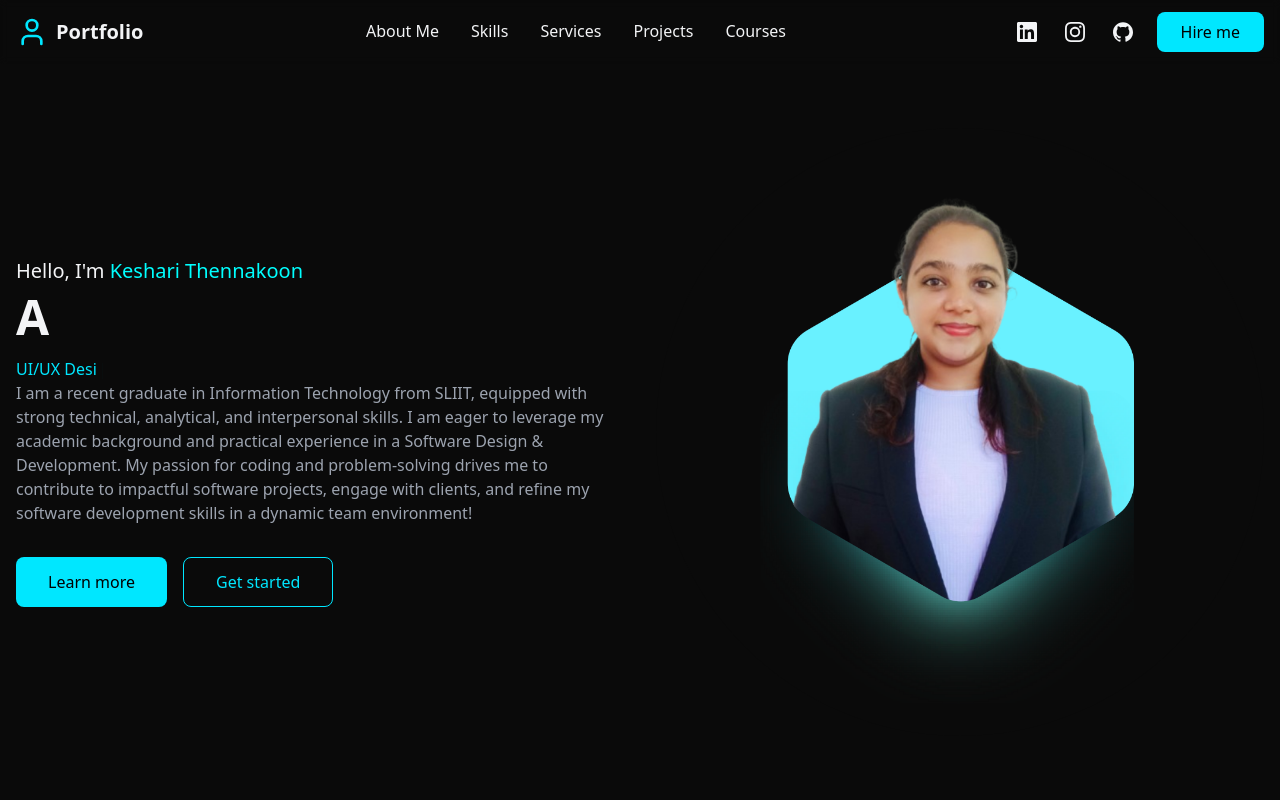
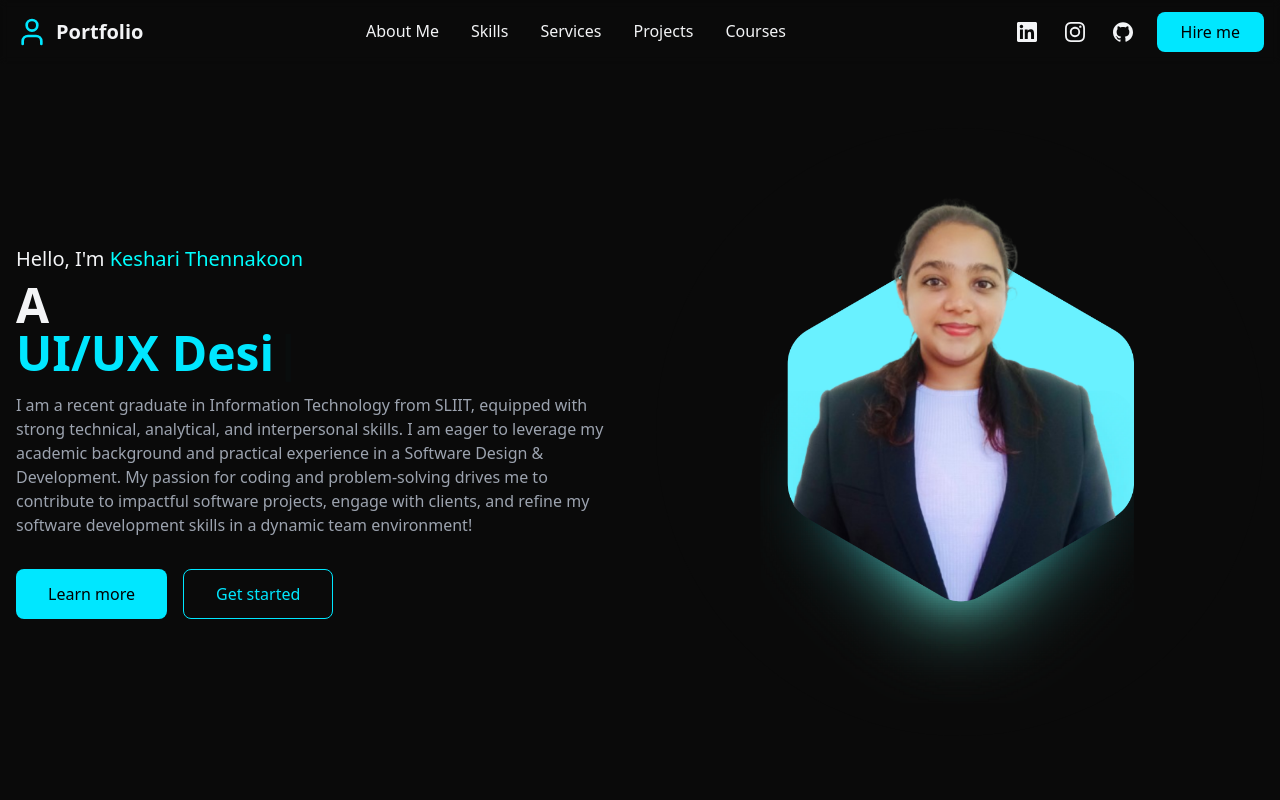
Before and after one commit to keshariT99/My-Portfolio, a React (Vite) app: page / in a window 1280 px wide. Shown: the top 800 px of the page. Built offline with nearby package versions, Linux system fonts and the light colour scheme.

Commit message:
Update Hero.tsx

```diff
--- a/src/components/Hero.tsx
+++ b/src/components/Hero.tsx
@@ -8,7 +8,7 @@ const Hero = () => {
         <div>
           <h2 className="text-xl mb-2">Hello, I'm <span className="text-[#00FFFF]">Keshari Thennakoon</span></h2>
           <h1 className="text-5xl font-bold mb-4">
-            A </h1><span className="text-[#00E7FF]"> {/*<span className="text-[#00E7FF]">Fullstack</span><br />*/}
+            A <span className="text-[#00E7FF]"> {/*<span className="text-[#00E7FF]">Fullstack</span><br />*/}
           <Typewriter
             options={{
               strings: ['Web Developer', 'UI/UX Designer'],
@@ -19,7 +19,7 @@ const Hero = () => {
             }}
           />
         </span>
-
+          </h1>
           <p className="text-gray-400 mb-8">
           I am a recent graduate in Information Technology from SLIIT, equipped with strong technical, analytical, and interpersonal skills.
                 I am eager to leverage my academic background and practical experience in a Software Design & Development. My passion for coding and problem-solving drives me to
```
